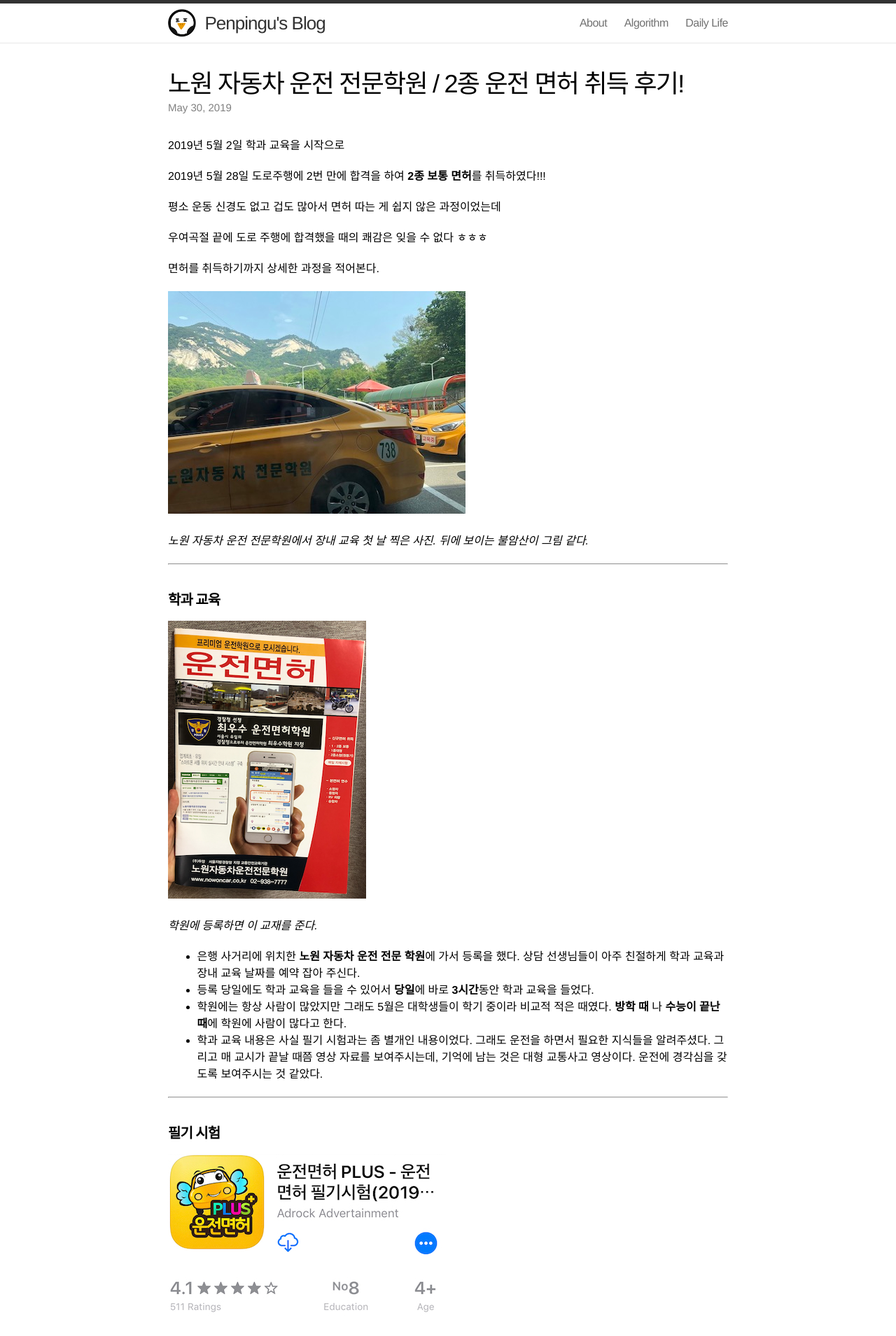
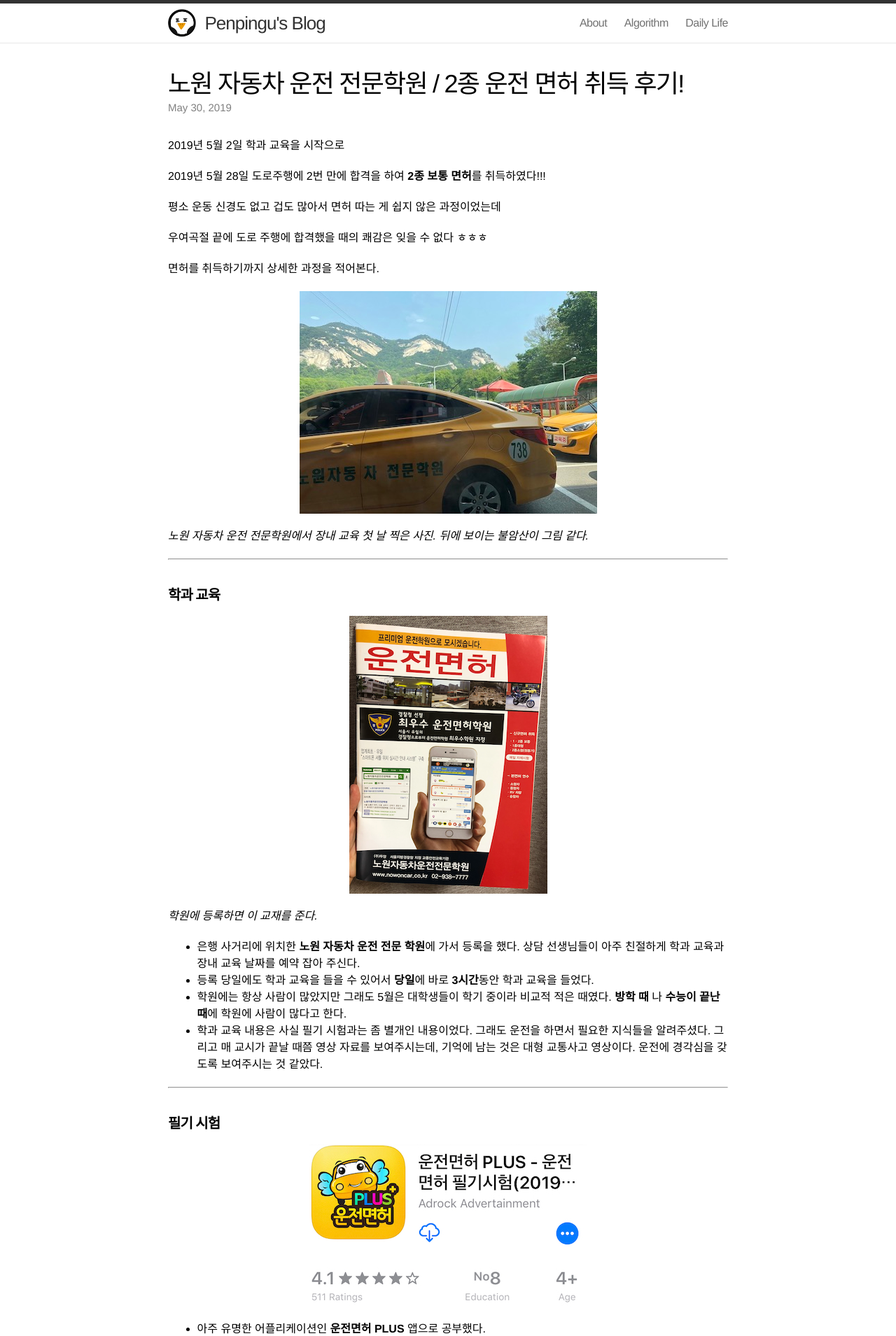
Before and after one commit to penpingu/penpingu.github.io, a Jekyll site: the page built from _posts/2019-05-30-노원-자동차-운전-전문학원.md, in a window 1280 px wide. Shown: the top 1909 px of the page at 70% size. Built offline with Jekyll 4.4.1, drawn with Linux system fonts in a browser that asks for light colours; nearby versions of some CDN libraries; comment, search, counter and statistics services are not loaded.

Commit message:
center images

```diff
--- a/css/main.css
+++ b/css/main.css
@@ -21,6 +21,14 @@
 a         { color: #2a7ae2; text-decoration: none; }
 a:hover   { color: #000; text-decoration: underline; }
 a:visited { color: #205caa; }
+
+
+article img {
+  margin-left: auto;
+  margin-right: auto;
+  display: block;
+  max-width:100%;
+}
 
 /* Utility */
 
```
